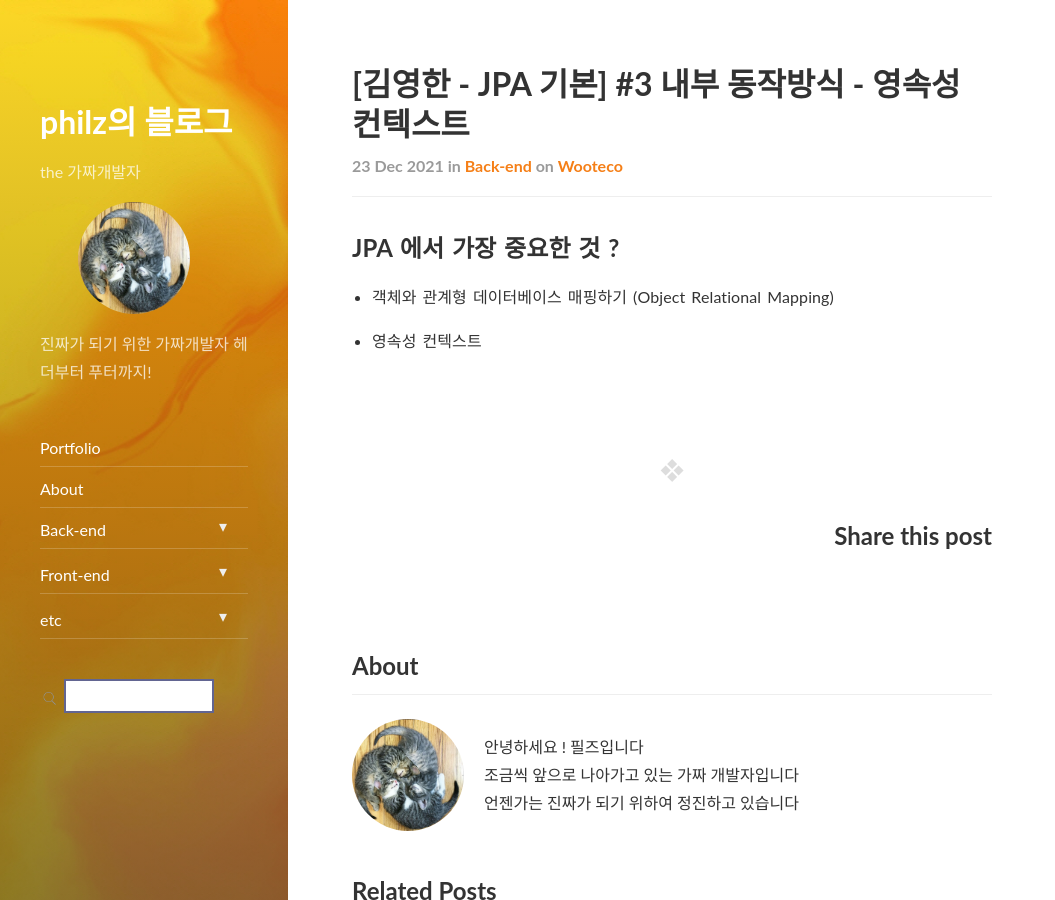
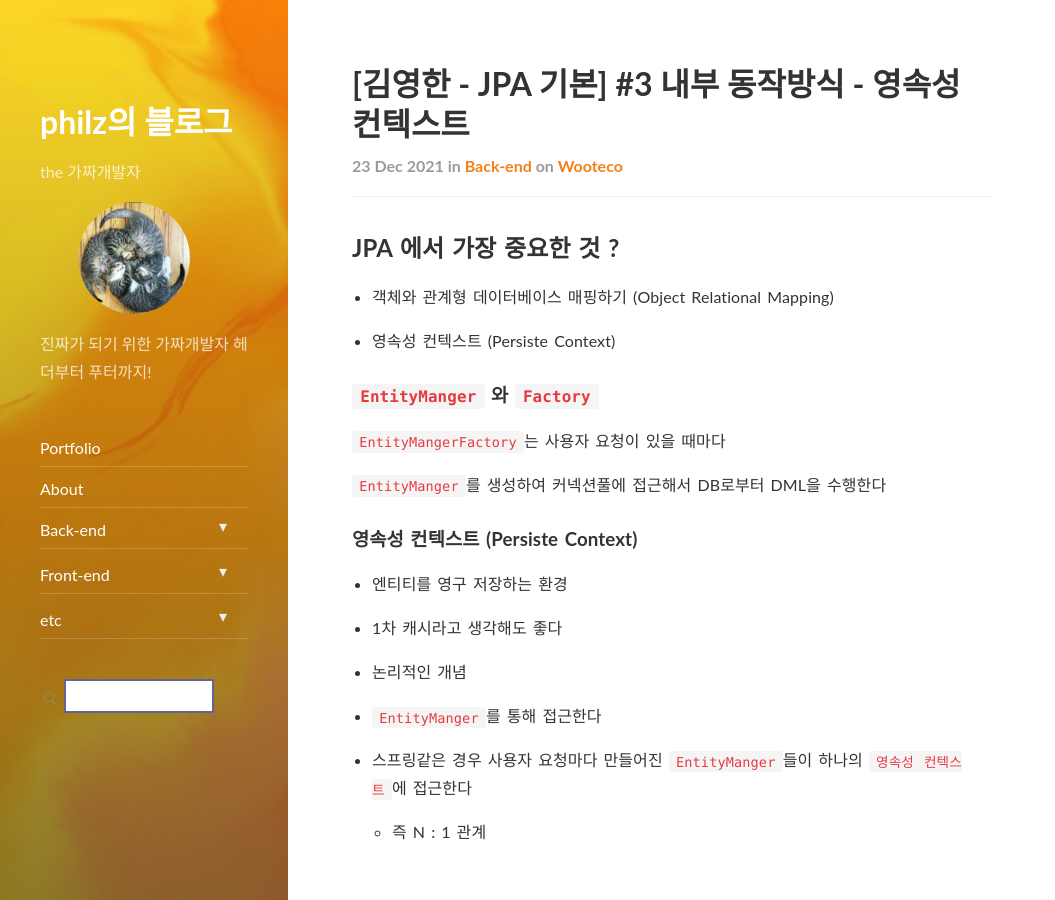
Before and after one commit to progress0407/progress0407.github.io, a Jekyll site: the page built from _posts/backend/jpa/2021-12-21-yhkim-jpa-03.md, in a window 1280 px wide and 900 px high. Shown: the whole window, without its empty margins (0-1055 px from the left). Built offline with Jekyll 4.4.1, drawn with Linux system fonts in a browser that asks for light colours; nearby versions of some CDN libraries.

Commit message:
포스팅

```diff
--- a/_posts/backend/jpa/2021-12-21-yhkim-jpa-03.md
+++ b/_posts/backend/jpa/2021-12-21-yhkim-jpa-03.md
@@ -12,4 +12,23 @@ comments: true
 
 - 객체와 관계형 데이터베이스 매핑하기 (Object Relational Mapping)
 
-- 영속성 컨텍스트
+- 영속성 컨텍스트 (Persiste Context)
+
+### `EntityManger` 와 `Factory`
+
+`EntityMangerFactory`는 사용자 요청이 있을 때마다
+
+`EntityManger`를 생성하여 커넥션풀에 접근해서 DB로부터 DML을 수행한다
+
+### 영속성 컨텍스트 (Persiste Context)
+
+- 엔티티를 영구 저장하는 환경
+
+- 1차 캐시라고 생각해도 좋다
+
+- 논리적인 개념
+
+- `EntityManger`를 통해 접근한다
+
+- 스프링같은 경우 사용자 요청마다 만들어진 `EntityManger`들이 하나의 `영속성 컨텍스트`에 접근한다
+  - 즉 N : 1 관계
```
